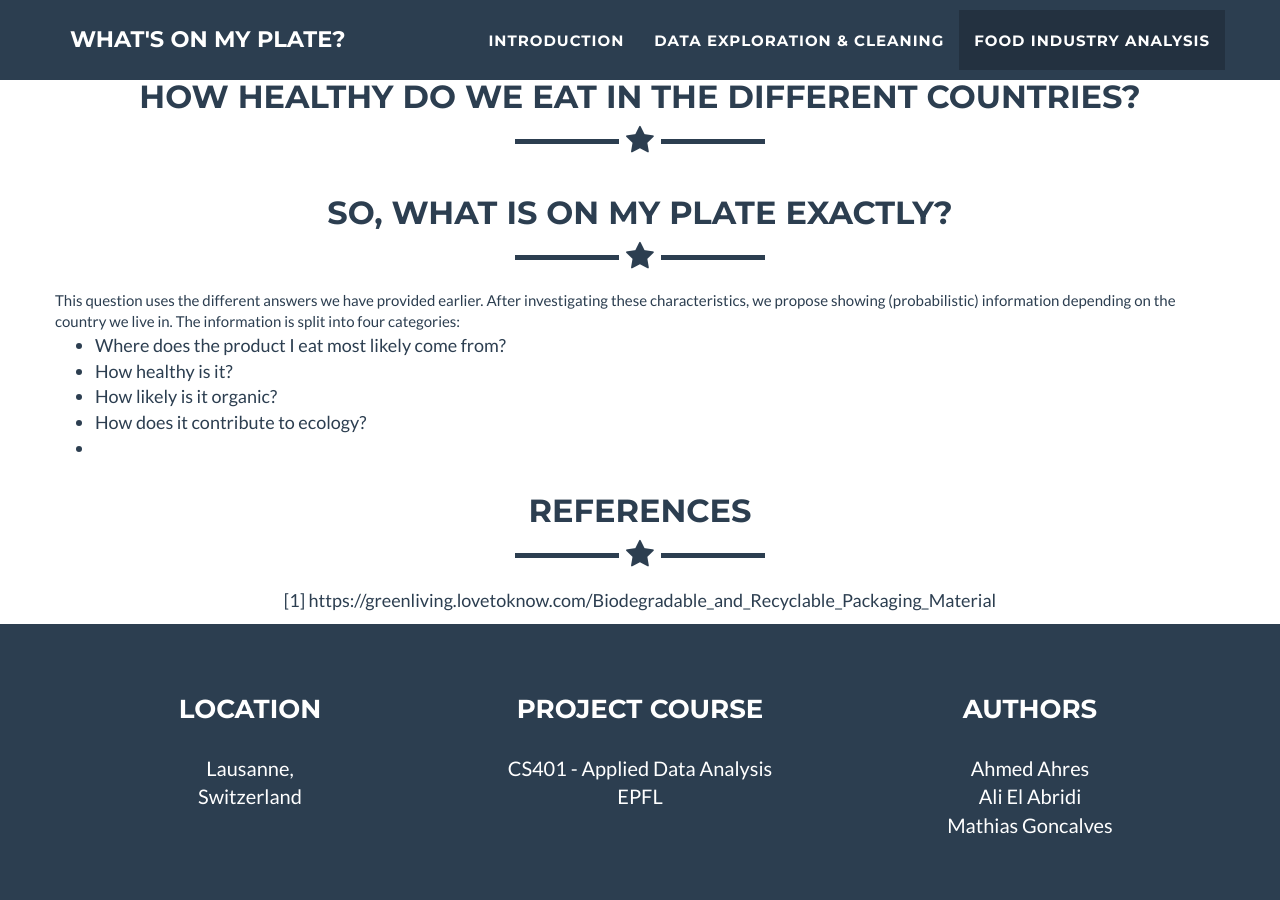
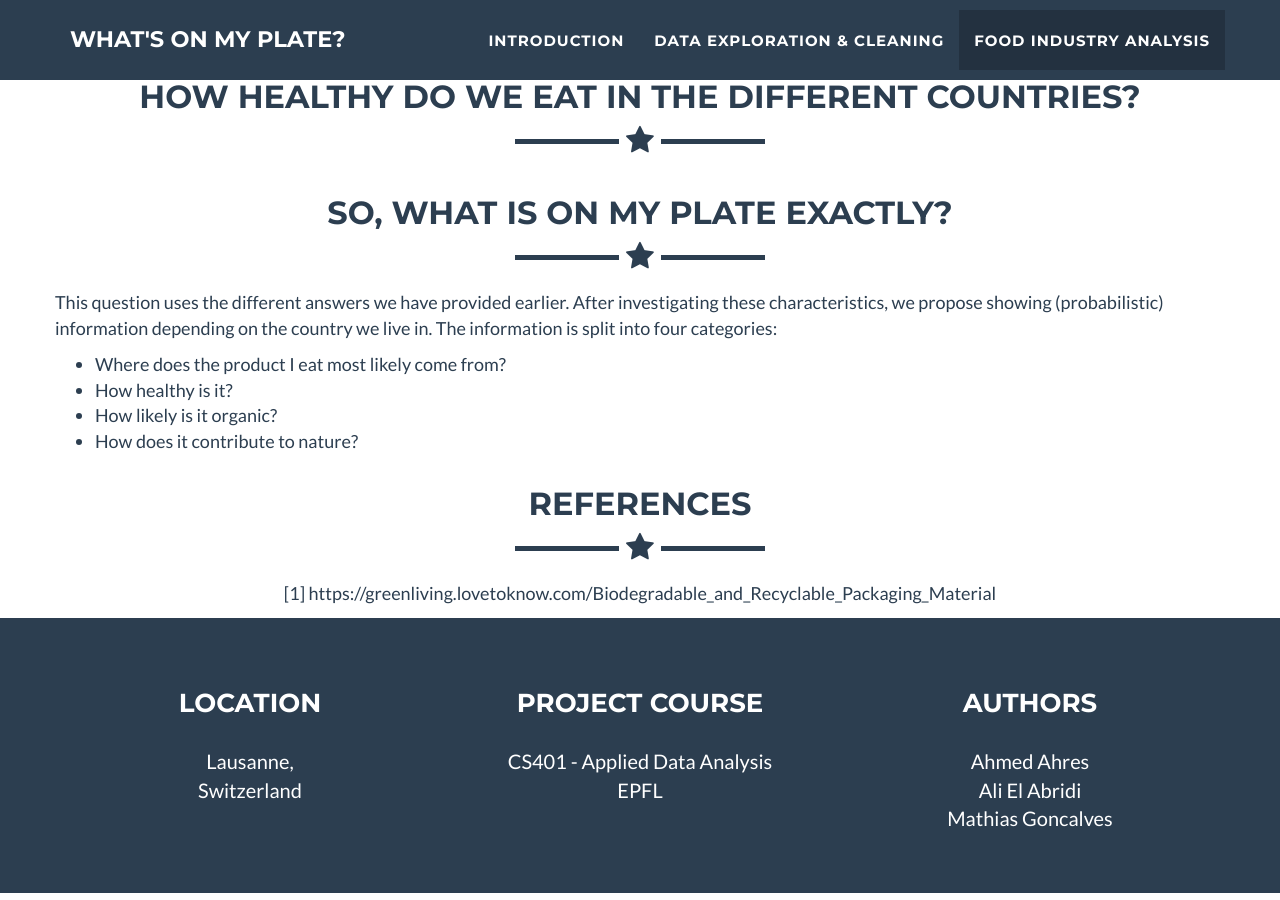
Before and after one commit to AhmedAhres/whats-on-my-plate, a Jekyll site: the page built from index.html, in a window 1280 px wide and 900 px high, scrolled down 6659 px. Built offline with Jekyll 4.4.1, drawn with Linux system fonts in a browser that asks for light colours.

Commit message:
Updated last section again

```diff
--- a/_includes/middle.html
+++ b/_includes/middle.html
@@ -175,14 +175,13 @@
                     <h2>So, what is on my plate exactly?</h2>
                     <hr class="star-primary">
                 </div>
-                This question uses the different answers we have provided earlier. After investigating these characteristics, we propose showing
+                <p class = list> This question uses the different answers we have provided earlier. After investigating these characteristics, we propose showing
                 (probabilistic) information depending on the country we live in. The information is split into four categories:
                 <ul class="list">
                   <li>Where does the product I eat most likely come from?</li>
                   <li>How healthy is it?</li>
                   <li>How likely is it organic?</li>
-                  <li>How does it contribute to ecology?</li>
-                  <li>
+                  <li>How does it contribute to nature?</li>
                 </ul>
             </div>
         </div>
```
